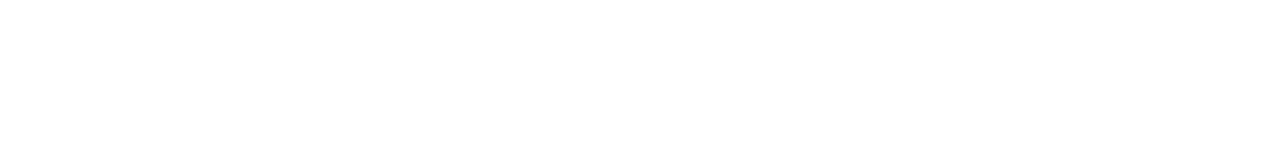
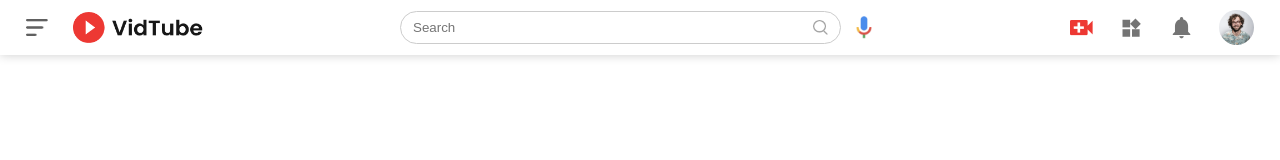
Before and after one commit to akashkennedy/VidTube, a plain HTML site: page index.html in a window 1280 px wide. Drawn offline with Linux system fonts and the light colour scheme.

Commit message:
Created the header

```diff
--- a/index.html
+++ b/index.html
@@ -7,7 +7,25 @@
     <title>Youtube</title>
 </head>
 <body>
-
+    <nav class="flexDiv">
+        <div class="navLeft flexDiv">
+            <img src="assets/menu.png" class="menuIcon">
+            <img src="assets/logo.png" class="logo">
+        </div>
+        <div class="navMiddle flexDiv">
+            <div class="searchBox flexDiv">
+                <input type="text" placeholder="Search">
+                <img src="assets/search.png">
+            </div>
+            <img src="assets/voice-search.png" class="micIcon">
+        </div>
+        <div class="navRight flexDiv">
+            <img src="assets/upload.png">
+            <img src="assets/more.png">
+            <img src="assets/notification.png">
+            <img src="assets/Jack.png" class="userIcon">
+        </div>
+    </nav>
     <script src="script.js"></script>
 </body>
 </html>
--- a/style.css
+++ b/style.css
@@ -0,0 +1,72 @@
+* {
+    margin: 0;
+    padding: 0;
+    box-sizing: border-box;
+    font-family: 'poppins', sans-serif;
+}
+
+a {
+    color: #5a5a5a;
+    text-decoration: none;
+}
+
+img {
+    cursor: pointer;
+}
+
+.flexDiv {
+    display: flex;
+    align-items: center;
+}
+
+nav {
+    padding: 10px 2%;
+    justify-content: space-between;
+    box-shadow: 0 0 10px rgba(0, 0, 0, 0.2);
+    background: #fff;
+    position: static;
+    top: 0;
+    z-index: 10;
+}
+
+.navRight img {
+    width: 25px;
+    margin-right: 25px;
+}
+
+.navRight .userIcon {
+    width: 35px;
+    border-radius: 50%;
+    margin-right: 0;
+}
+
+.navLeft .menuIcon {
+    width: 22px;
+    margin-right: 25px;
+}
+
+.navLeft .logo {
+    width: 130px;
+}
+
+.navMiddle .micIcon {
+    width: 16px;
+}
+
+.navMiddle .searchBox {
+    border: 1px solid #ccc;
+    margin-right: 15px;
+    padding: 8px 12px;
+    border-radius: 25px;
+}
+
+.navMiddle .searchBox input {
+    width: 400px;
+    border: 0;
+    outline: 0;
+    background: transparent;
+}
+
+.navMiddle .searchBox img {
+    width: 15px;
+}
```
